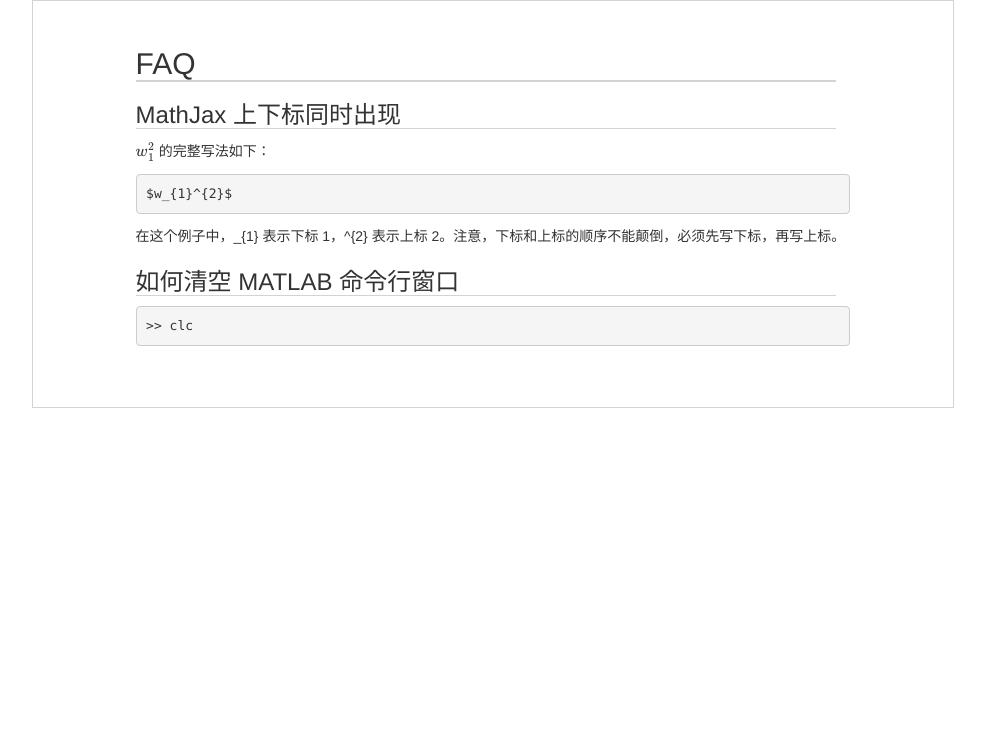
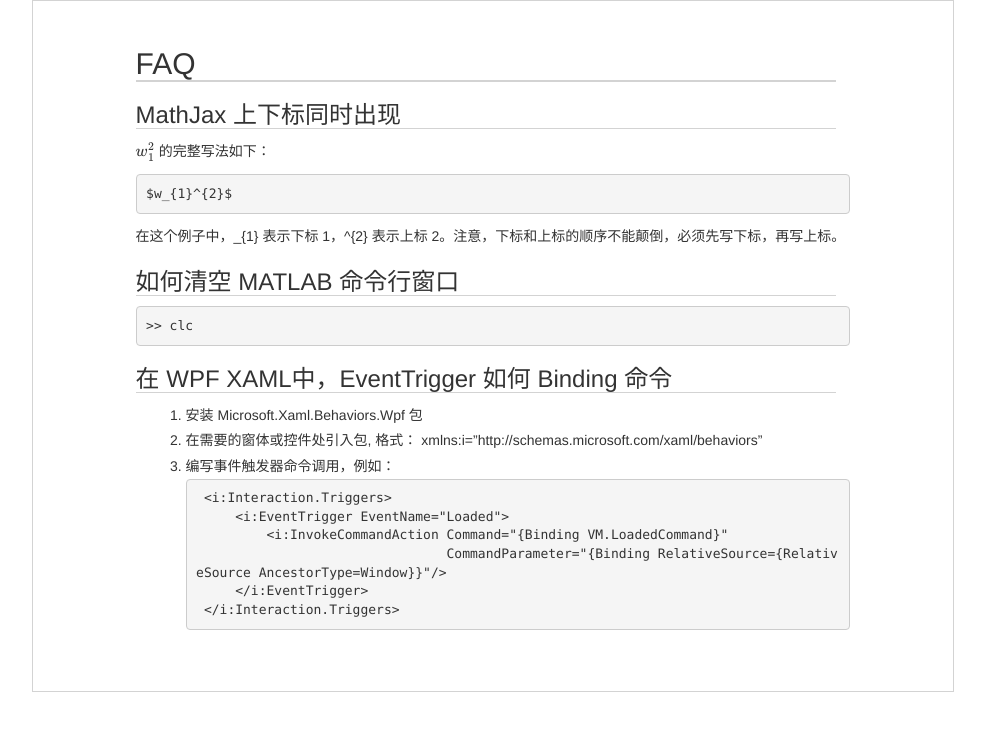
Before and after one commit to luli100/luli100.github.io, a Jekyll site: the page built from faq.md, in a window 1280 px wide. Shown: the top 731 px of the page, without its empty margins (147-1132 px from the left). Built offline with Jekyll 4.4.1, drawn with Linux system fonts in a browser that asks for light colours; formulas are drawn with MathJax 3.

Commit message:
update faq

````diff
--- a/faq.md
+++ b/faq.md
@@ -18,3 +18,17 @@ $w_{1}^{2}$
 ```
 >> clc
 ```
+
+### 在 WPF XAML中，EventTrigger 如何 Binding 命令
+
+1. 安装 Microsoft.Xaml.Behaviors.Wpf 包
+2. 在需要的窗体或控件处引入包, 格式： xmlns:i="http://schemas.microsoft.com/xaml/behaviors"
+3. 编写事件触发器命令调用，例如：
+   ```
+    <i:Interaction.Triggers>
+        <i:EventTrigger EventName="Loaded">
+            <i:InvokeCommandAction Command="{Binding VM.LoadedCommand}"
+                                   CommandParameter="{Binding RelativeSource={RelativeSource AncestorType=Window}}"/>
+        </i:EventTrigger>
+    </i:Interaction.Triggers>
+   ```
````
